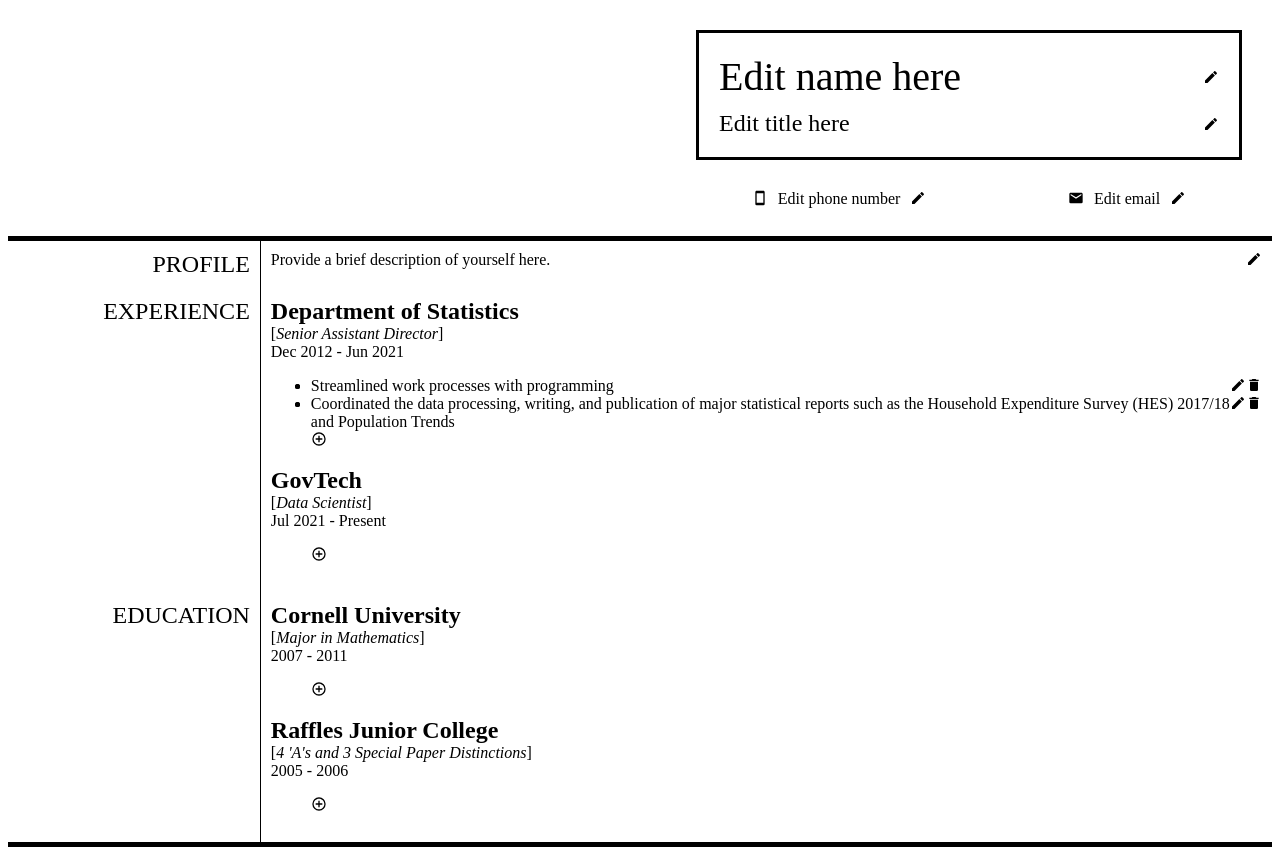
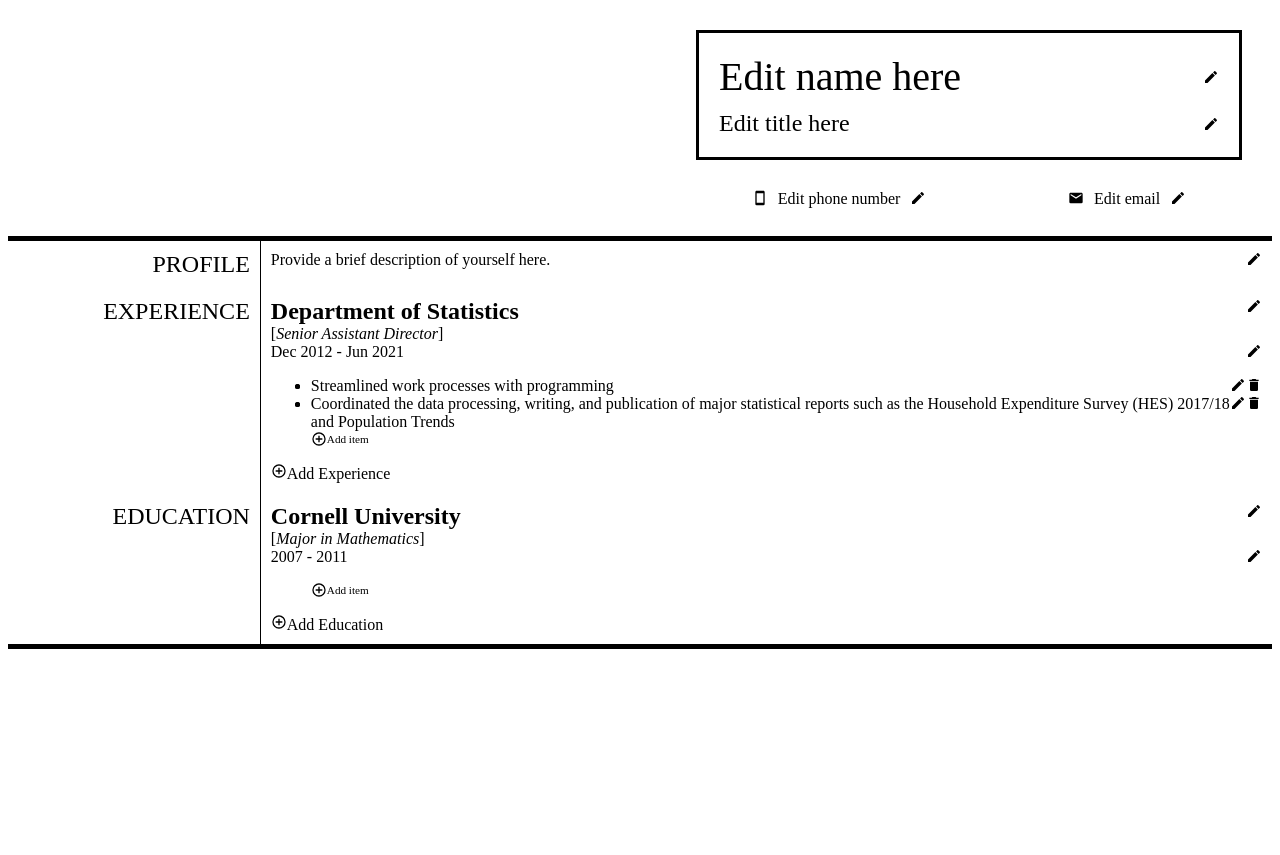
Before and after one commit to Houndoom/odin-cv-project, a React (Create React App) app: page / in a window 1280 px wide. After the commit the page ends 800 px from the top, so only its background shows below. Built offline with nearby package versions, Linux system fonts and the light colour scheme.

Commit message:
Add in add experience/education buttons

```diff
--- a/src/App.css
+++ b/src/App.css
@@ -2,6 +2,7 @@
   --large: 2.5rem;
   --medium: 1.5rem;
   --small: 1rem;
+  --very-small: 0.7rem;
   --medium-space: 10px;
   --large-space: 30px;
   min-width: 900px;
@@ -30,11 +31,11 @@
   align-items: center;
 }
 
-.header-top .name {
+.header-top .personName {
   font-size: var(--large);
 }
 
-.header-top .job-title {
+.header-top .jobTitle {
   font-size: var(--medium);
 }
 
@@ -69,7 +70,7 @@
   justify-self: end;
 }
 
-.profile-text {
+.profile-text, .org-field, .date-field {
   display: grid;
   grid-template-columns: 1fr auto;
   gap: var(--large-space);
@@ -93,3 +94,9 @@
   display: grid;
   grid-template-columns: 1fr auto auto;
 }
+
+.add-item {
+  font-size: var(--very-small);
+  display: flex;
+  align-items: center;
+}
--- a/src/components/AllInstances.js
+++ b/src/components/AllInstances.js
@@ -1,14 +1,25 @@
 import React, { Component } from 'react';
 import Instance from './Instance';
+import add from '../images/plus.svg';
 
 class AllInstances extends Component {
+  constructor(props) {
+    super(props);
+
+    this.state = props.instances;
+  }
 
   render() {
-    return (
-      this.props.instances.map((ins) => {
+    const Instances = [
+      this.state.map((ins) => {
         return <Instance instance={ins} />
-      })
-    );
+      }),
+      <div className="add-instance">
+        <img src={add} alt='Add'></img>
+        Add {this.props.type}
+      </div>
+    ]
+    return Instances;
   }
 }
 
--- a/src/components/Contact.js
+++ b/src/components/Contact.js
@@ -18,7 +18,7 @@
     return (
       <div className='contact'>
         <img src={this.props.src} alt='Icon' />
-        <EditableField edit={contact.edit} for='contact' this={this} name='contact' value={contact.text} />
+        <EditableField element={contact} this={this} name='contact' />
         </div>
     );
   }
--- a/src/components/EditableField.js
+++ b/src/components/EditableField.js
@@ -6,15 +6,15 @@
 class EditableField extends Component {
   render() {
     let field;
-    if (!this.props.edit) {
+    if (!this.props.element.edit) {
       field = [
-        <div className={this.props.name}>{this.props.value}</div>,
-        <img src={edit} alt='Edit' onClick={fieldControl.editField.bind(this.props.this)} data-for={this.props.for}/>
+        <div className={this.props.name}>{this.props.element.text}</div>,
+        <img src={edit} alt='Edit' onClick={fieldControl.editField.bind(this.props.this)} data-for={this.props.name}/>
       ]
     } else {
       field = [
-        <input className={this.props.name} onChange={fieldControl.handleChange.bind(this.props.this)} value={this.props.value} data-for={this.props.for}></input>,
-        <img src={confirm} alt='Confirm' onClick={fieldControl.confirmField.bind(this.props.this)} data-for={this.props.for}/>
+        <input className={this.props.name} onChange={fieldControl.handleChange.bind(this.props.this)} value={this.props.element.text} data-for={this.props.name}></input>,
+        <img src={confirm} alt='Confirm' onClick={fieldControl.confirmField.bind(this.props.this)} data-for={this.props.name}/>
       ]
     }
     return field;
--- a/src/components/Header.js
+++ b/src/components/Header.js
@@ -32,8 +32,8 @@
     return (
       <div className='header'>
         <div class="header-top">
-          <EditableField edit={personName.edit} for='personName' this={this} name='name' value={personName.text} />
-          <EditableField edit={jobTitle.edit} for='jobTitle' this={this} name='job-title' value={jobTitle.text} />
+          <EditableField element={personName} this={this} name='personName' />
+          <EditableField element={jobTitle} this={this} name='jobTitle' />
           </div>
         <Contact src={images['phone.svg']} text='Edit phone number' />
         <Contact src={images['email.svg']} text='Edit email' />
--- a/src/components/Instance.js
+++ b/src/components/Instance.js
@@ -1,6 +1,7 @@
 import React, { Component } from 'react';
 import add from '../images/plus.svg';
 import InstanceItem from './InstanceItem';
+import EditableField from './EditableField';
 
 class Instance extends Component {
   constructor(props) {
@@ -26,9 +27,15 @@
     const instance = this.state;
     return (
       <div className='instance'>
-        <div className='org'>{instance.org}</div>
-        <div>[<span className='title'>{instance.title}</span>]</div>
-        <div className='date'>{instance.date}</div>
+        <div className='org-field'>
+          <EditableField element={instance.org} this={this} name='org' />
+        </div>
+        <div>
+          [<span className='title'>{instance.title.text}</span>]
+        </div>
+        <div className="date-field">
+          <EditableField element={instance.date} this={this} name='date' />
+        </div>
         <ul>
           {instance.items.map((task) => {
             return (
@@ -38,7 +45,10 @@
                 </div>
               </li>);
           })}
+          <div class="add-item">
             <img src={add} alt='Add' onClick={this.addItem}></img>
+            Add item
+          </div>
         </ul>
       </div>
       );
--- a/src/components/InstanceItem.js
+++ b/src/components/InstanceItem.js
@@ -15,7 +15,7 @@
     return (
       <li>
         <div className='list-item'>
-          <EditableField edit={item.edit} for='item' this={this} name='item' value={item.text} />
+          <EditableField element={item} this={this} name='item' />
           <img src={del} alt='Delete'></img>
         </div>
       </li>);
--- a/src/components/Main.js
+++ b/src/components/Main.js
@@ -10,9 +10,18 @@
     this.state = {
       jobs: [
         {
-          org: 'Department of Statistics',
-          title: 'Senior Assistant Director',
-          date: 'Dec 2012 - Jun 2021',
+          org: {
+            text: 'Department of Statistics',
+            edit: false
+          },
+          title: {
+            text: 'Senior Assistant Director',
+            edit: false
+          },
+          date: {
+            text: 'Dec 2012 - Jun 2021',
+            edit: false
+          },
           items: [
             {
               id: 0,
@@ -29,25 +38,22 @@
               }
             }
           ]
-        },
-        {
-          org: 'GovTech',
-          title: 'Data Scientist',
-          date: 'Jul 2021 - Present',
-          items: []
         }
       ],
       education: [
         {
-          org: 'Cornell University',
-          title: 'Major in Mathematics',
-          date: '2007 - 2011',
-          items: []
-        },
-        {
-          org: 'Raffles Junior College',
-          title: "4 'A's and 3 Special Paper Distinctions",
-          date: '2005 - 2006',
+          org: {
+            text: 'Cornell University',
+            edit: false
+          },
+          title: {
+            text: 'Major in Mathematics',
+            edit: false
+          },
+          date: {
+            text: '2007 - 2011',
+            edit: false
+          },
           items: []
         }
       ]
@@ -58,8 +64,8 @@
     return (
       <div className='main'>
         <MainComponent title='PROFILE' content={<Profile />} />
-        <MainComponent title='EXPERIENCE' content={<AllInstances instances={this.state.jobs}/>} />
-        <MainComponent title='EDUCATION' content={<AllInstances instances={this.state.education}/>} />
+        <MainComponent title='EXPERIENCE' content={<AllInstances instances={this.state.jobs} type='Experience'/>} />
+        <MainComponent title='EDUCATION' content={<AllInstances instances={this.state.education} type='Education'/>} />
       </div>
     )
   }
--- a/src/components/Profile.js
+++ b/src/components/Profile.js
@@ -17,7 +17,7 @@
     const { profile } = this.state;
     return (
       <div className='profile-text'>
-        <EditableField edit={profile.edit} for='profile' this={this} name='profile' value={profile.text} />
+        <EditableField element={profile} this={this} name='profile' />
       </div>
     );
   }
```
Lines whose indentation alone changed are shown as unchanged.
